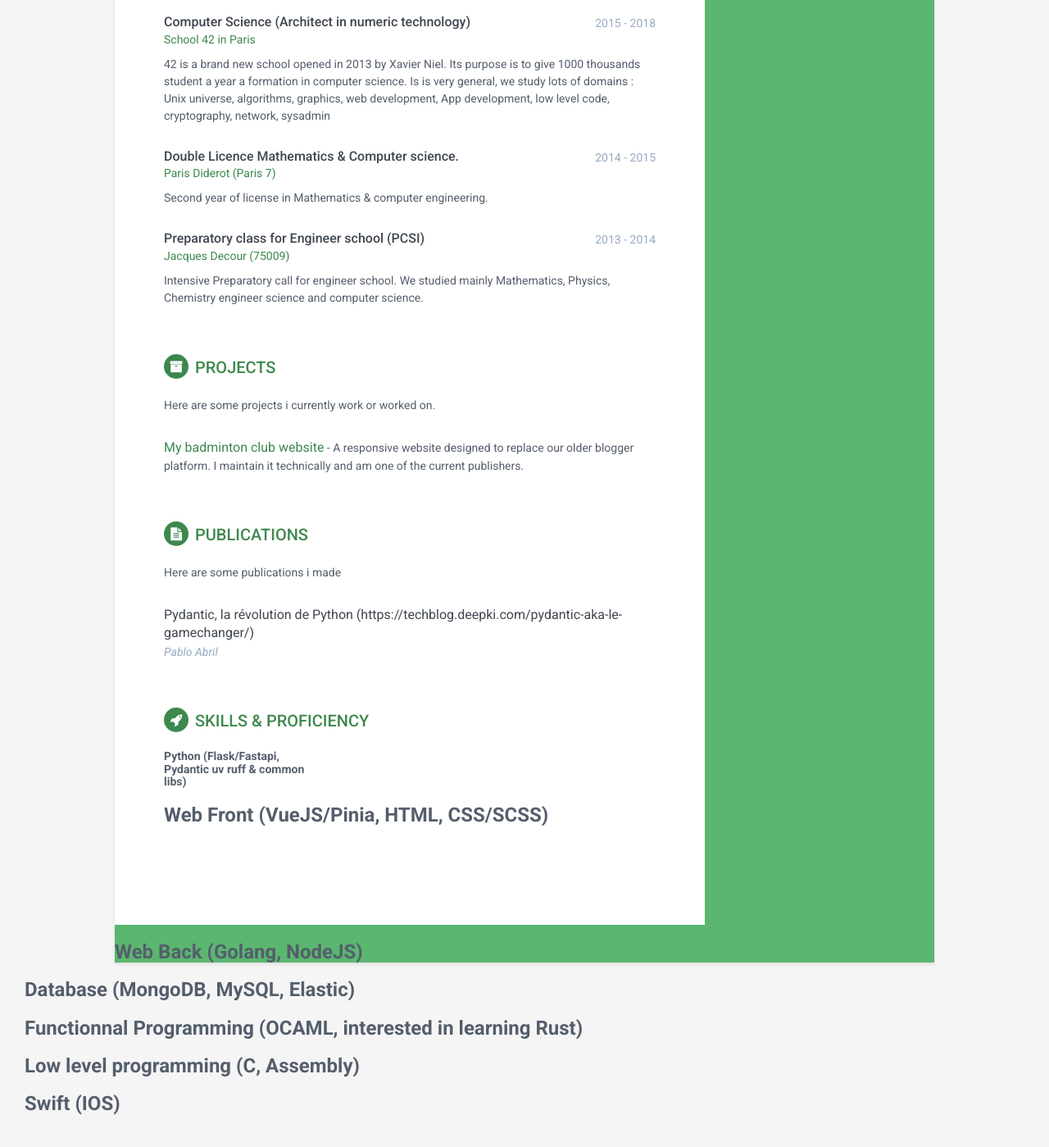
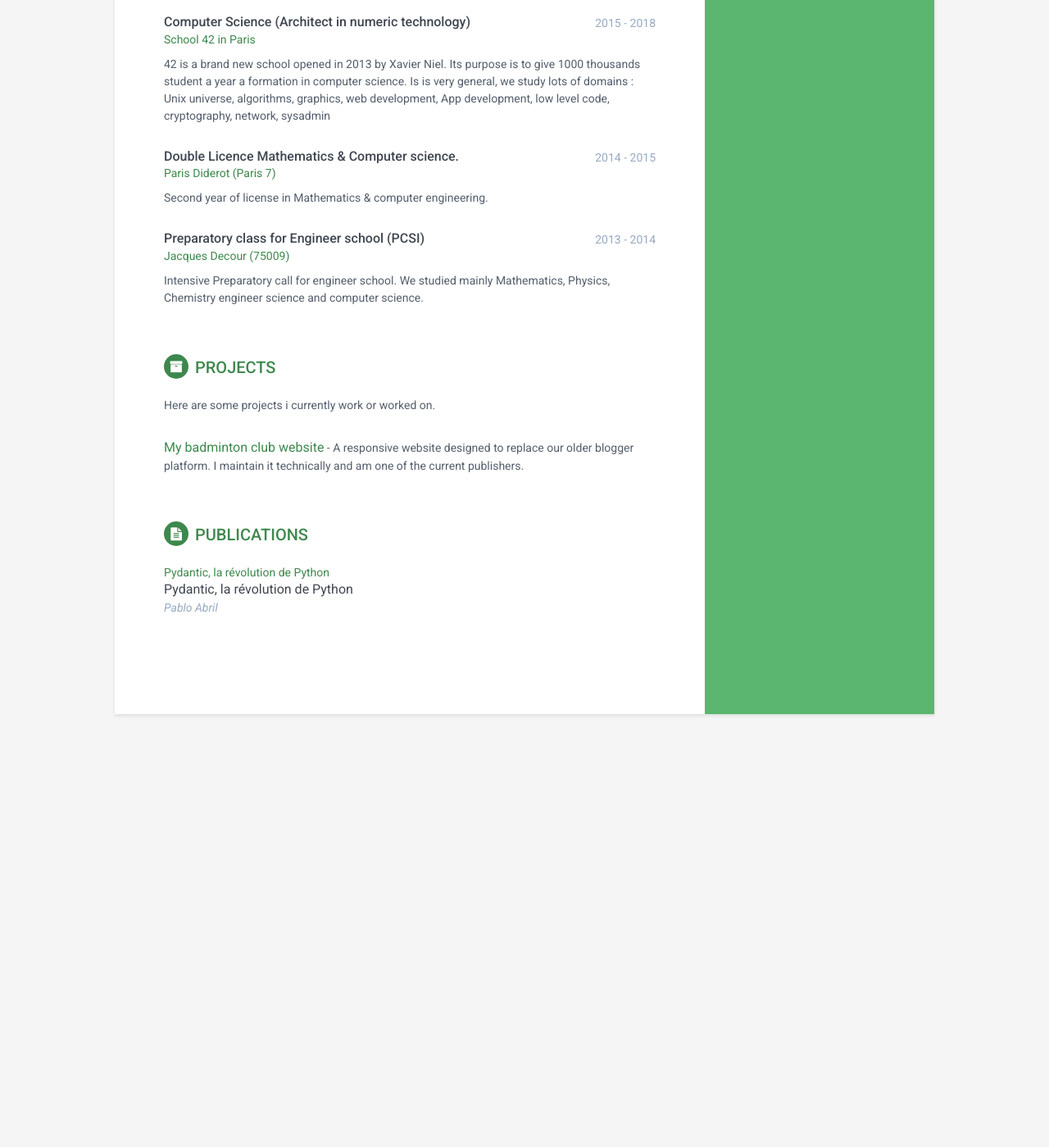
Before and after one commit to pablo-a/my_CV, a Jekyll site: the page built from index.html, in a window 1280 px wide and 1400 px high, scrolled down 1172 px. Shown: the whole window at 82% size. Built offline with Jekyll 4.4.1, drawn with Linux system fonts in a browser that asks for light colours; after the commit the page ends 2073 px from its top, so only the background shows below that.

Commit message:
remove skills and add publications

```diff
--- a/_data/data.yml
+++ b/_data/data.yml
@@ -138,11 +138,10 @@ projects:
 
 publications:
     title: Publications
-    intro: "Here are some publications i made"
 
     publications:
-      - paper:
-        title: Pydantic, la révolution de Python (https://techblog.deepki.com/pydantic-aka-le-gamechanger/)
+      - title: Pydantic, la révolution de Python
+        link: "https://techblog.deepki.com/pydantic-aka-le-gamechanger/"
         authors: Pablo Abril
 
 
--- a/_includes/publications.html
+++ b/_includes/publications.html
@@ -11,9 +11,9 @@
 
   {% for publication in site.data.data.publications.publications %}
     <div class="item">
+      <a href="{{ publication.link }}" target="_blank">{{publication.title}}</a>
       <div class="publication-title">{{ publication.title }}</div>
       <div class="publication-authors">{{ publication.authors }}</div>
-      <div class="publication-conference">{{ publication.conference }}</div>
     </div><!--//item-->
   {% endfor %}
 
--- a/index.html
+++ b/index.html
@@ -13,4 +13,3 @@ layout: default
 
 {% include projects.html %}
 {% include publications.html %}
-{% include skills.html %}
```
